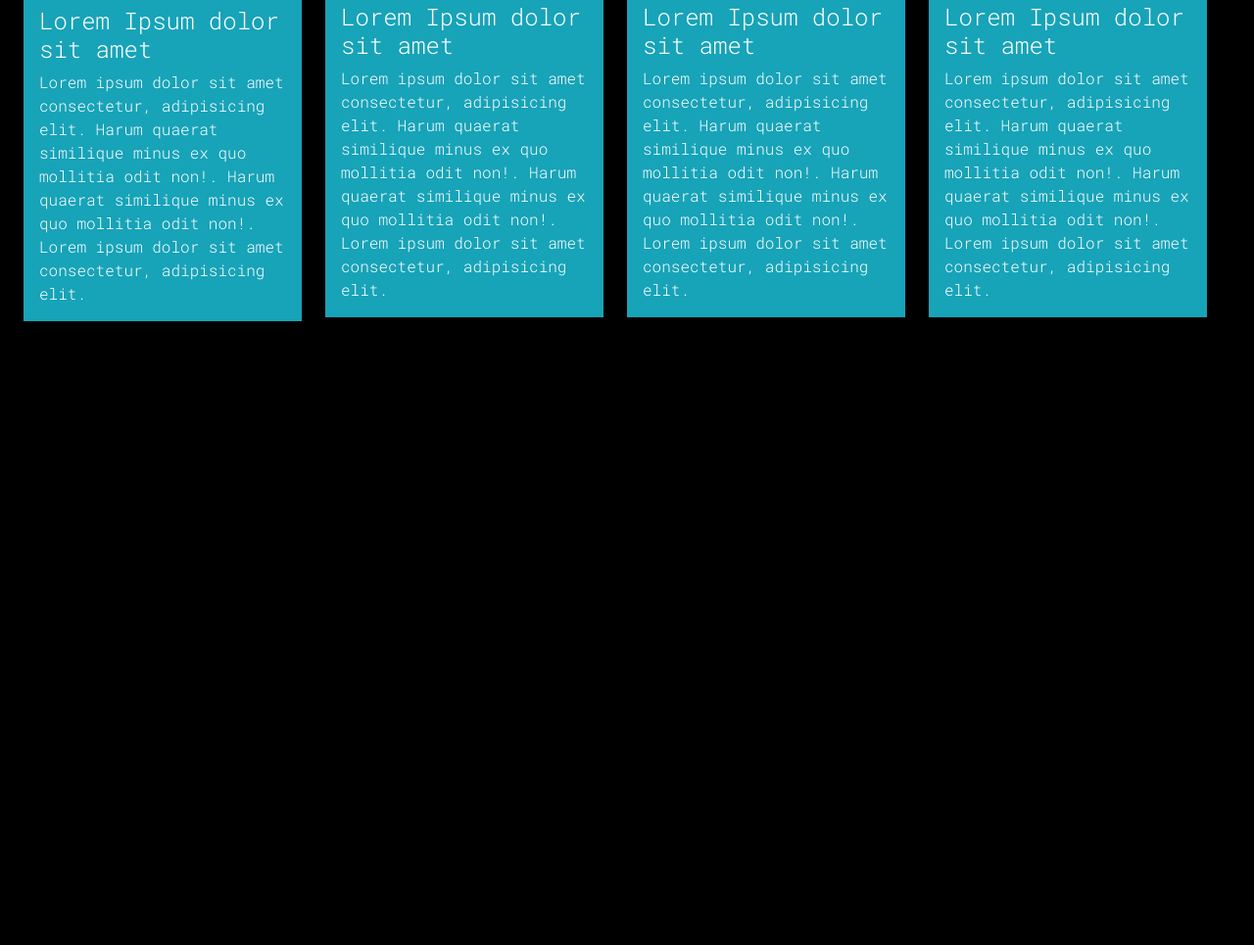
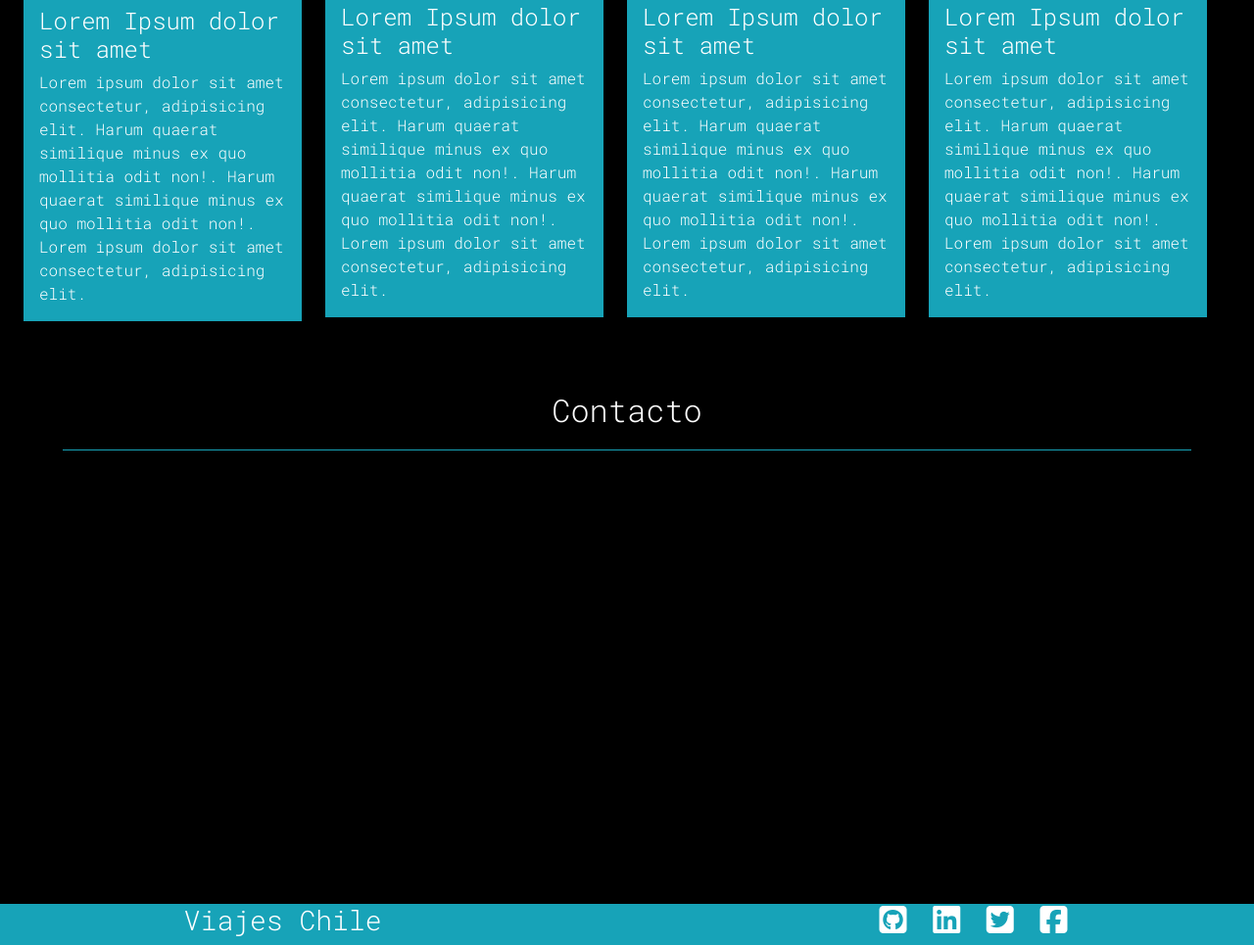
Before and after one commit to ciscoxx/Viajes-Chile, a plain HTML site: page index.html in a window 1280 px wide. Shown: the part 1896-2861 px from the top of the page at 98% size. Before the commit the page ends 2232 px from the top, so only its background shows below. Drawn offline with nearby package versions, Linux system fonts and the light colour scheme; a script that the page names is missing.

Commit message:
ADD CONTACT AND FOOTER

```diff
--- a/index.html
+++ b/index.html
@@ -165,5 +165,33 @@
   </div>
 </section>
 
+<!--SECCIÓN CONTACTO-->
+
+<section id="CONTACTO">
+  <div>
+    <h2>Contacto</h2>
+  </div>
+    <div class="linea"></div>
+    <br>
+      <div class="form">
+        <div class="wrapper" data-tf-widget="W54ZhNAg" data-tf-iframe-props="title=Viajes Chile" style="width:90%; height:400px;">
+        </div>
+          <script src="//embed.typeform.com/next/embed.js">
+          </script>
+      </div>
+</section>
+
+<!--SECCIÓN FOOTER O PIE DE PÁGINA-->
+<footer>
+  <section class="container row ">
+    <div class="FT col-lg-3 col-xs-3">
+      <h3>Viajes Chile</h3>
+    </div>
+      <i class="fab fa-github-square fa-2x col"></i>
+      <i class="fab fa-linkedin fa-2x col"></i>
+      <i class="fab fa-twitter-square fa-2x col"></i>
+      <i class="fab fa-facebook-square fa-2x col"></i>
+  </section>
+</footer>
 </body>
 </html>
```
